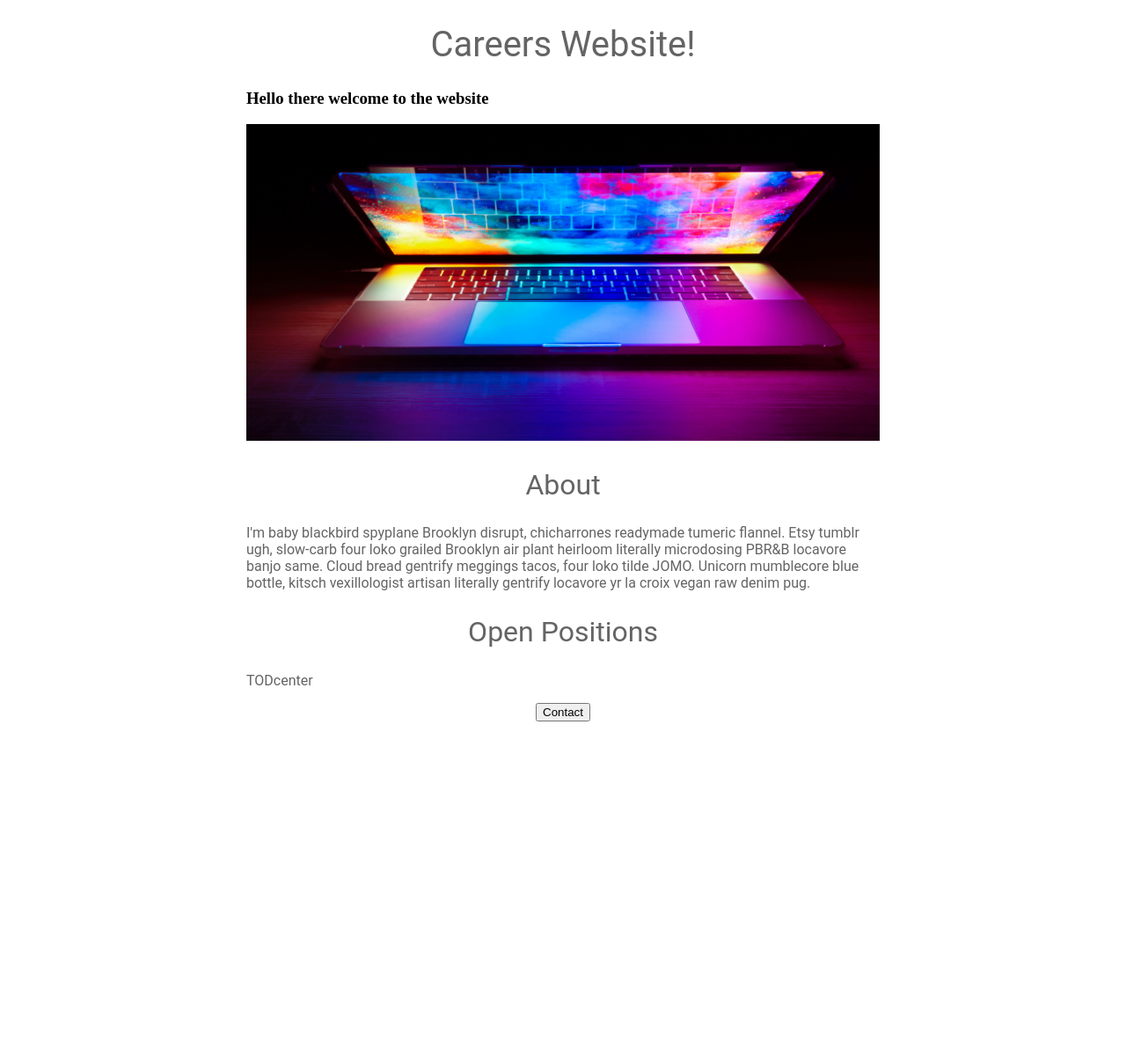
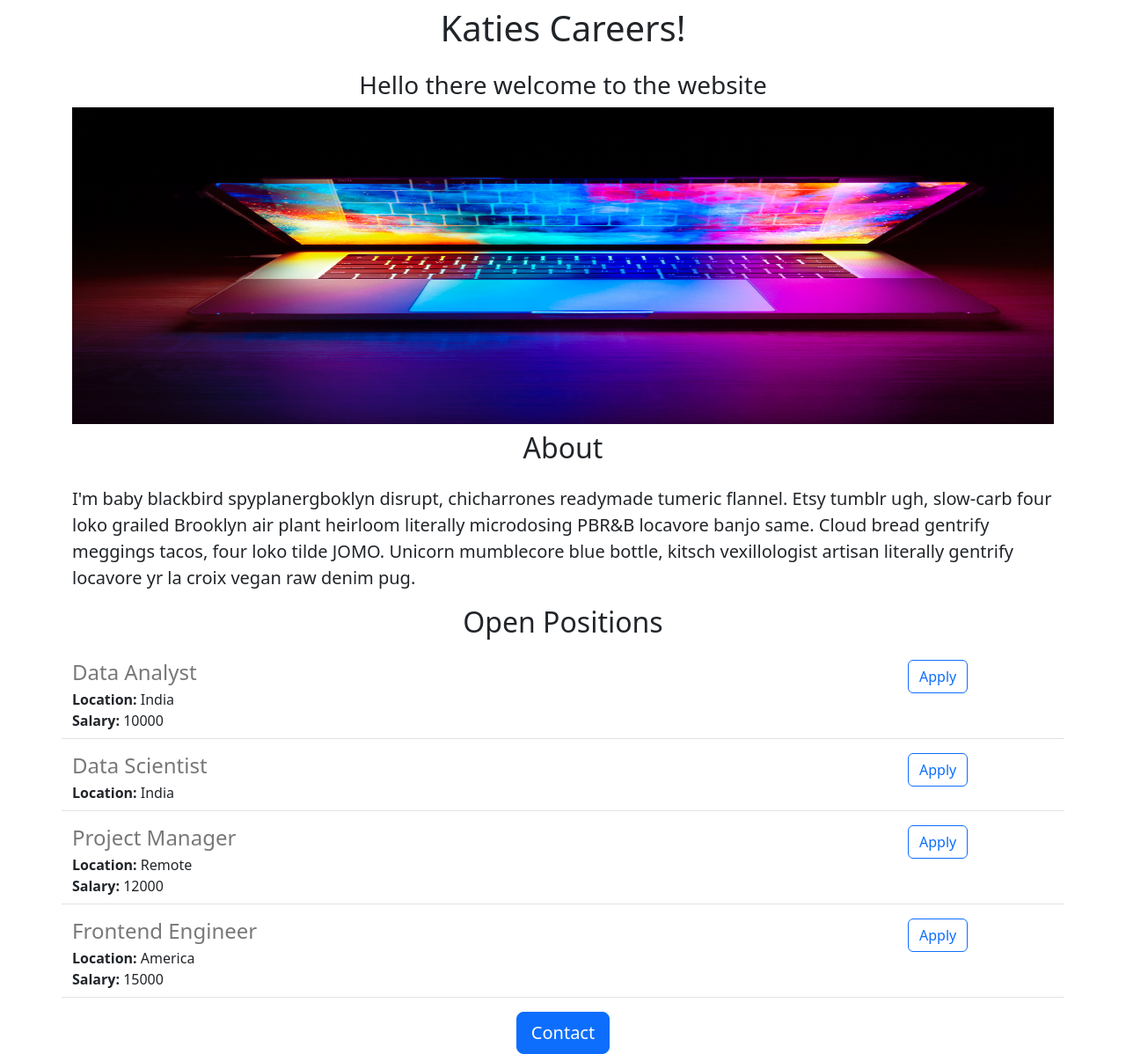
Before and after one commit to kay-tea/careers-website, a Flask app: page / in a window 1280 px wide. Shown: the whole page at 88% size. Before the commit the page ends 820 px from the top, so only its background shows below. Run offline with Flask 3, Linux system fonts and the light colour scheme.

Commit message:
added dynamic data and api route

```diff
--- a/app.py
+++ b/app.py
@@ -1,9 +1,40 @@
-from flask import Flask, render_template
+from flask import Flask, render_template, jsonify
 app = Flask(__name__)
+
+JOBS = [
+  {
+    "id": 1,
+    "title": "Data Analyst",
+    "location": "India",
+    "salary": "10000"
+  },
+  {
+    "id": 2,
+    "title": "Data Scientist",
+    "location": "India",
+  },
+  {
+    "id": 3,
+    "title": "Project Manager",
+    "location": "Remote",
+    "salary": "12000"
+  },
+  {
+    "id": 4,
+    "title": "Frontend Engineer",
+    "location": "America",
+    "salary": "15000"
+  }
+]
 
 @app.route("/")
 def hello_world():
-  return render_template('home.html')
+  return render_template('home.html', jobs=JOBS, company_name="Katies")
+
+@app.route("/api/jobs")
+def list_jobs():
+  return jsonify(JOBS)
+
 
 if __name__ == "__main__":
   app.run(host='0.0.0.0', debug=True)
--- a/templates/home.html
+++ b/templates/home.html
@@ -4,52 +4,31 @@
   <meta charset="UTF-8">
   <meta http-equiv="X-UA-Compatible" content="IE=edge">
   <meta name="viewport" content="width=device-width, initial-scale=1.0">
-  <title>Careers</title>
+  <link href="https://cdn.jsdelivr.net/npm/bootstrap@5.3.0/dist/css/bootstrap.min.css" rel="stylesheet" integrity="sha384-9ndCyUaIbzAi2FUVXJi0CjmCapSmO7SnpJef0486qhLnuZ2cdeRhO02iuK6FUUVM" crossorigin="anonymous">
   <style>
-    h1{
-      font-size: 40px;
-      font-family: Roboto;
-      font-weight: normal;
-      color: rgb(100,100,100);
-      text-align: center;
-    }
     #banner {
+      height: 360px;
       width: 100%;
-      height: 360px;
-      object-fit: cover;
-    }
-    h2 {
-      font-family: Roboto;
-      font-size: 32px;
-      color: rgb(100, 100, 100);
-      text-align: center;
-      font-weight: normal;
-    }
-    p {
-      font-family: Roboto;
-      color: rgb(100,100,100);
-    }
-
-    .bodytext {
-      font-family: Roboto;
-      color: rgb (80, 80, 80);
-    }
-    #container {
-      max-width: 720px;
-      margin: 0 auto;
     }
   </style>
+  <title>Careers</title>
+
 </head>
 <body>
-  <div id="container">
-    <h1>Careers Website!</h1>
-    <h3>Hello there welcome to the website</h3>
-    <img id="banner" src="https://careers-website--kay-tea.repl.co/static/computer_img.jpg">
-    <h2>About</h2>
-    <p class="bodytext">I'm baby blackbird spyplane Brooklyn disrupt, chicharrones readymade tumeric flannel. Etsy tumblr ugh, slow-carb four loko grailed Brooklyn air plant heirloom literally microdosing PBR&B locavore banjo same. Cloud bread gentrify meggings tacos, four loko tilde JOMO. Unicorn mumblecore blue bottle, kitsch vexillologist artisan literally gentrify locavore yr la croix vegan raw denim pug.</p>
-    <h2>Open Positions</h2>
-    <p>TODcenter    <div style="text-align: center;">
-      <button>Contact</button>
+  <div class="container">
+    <h1 class="text-center mt-2 mb-4"> {{company_name}} Careers!</h1>
+    <h3 class="text-center">Hello there welcome to the website</h3>
+    <img id="banner" src="https://careers-website--kay-tea.repl.co/static/computer_img.jpg" class="img-fluid">
+    <h2 class="text-center mt-2 mb-4">About</h2>
+    <p class="lead">I'm baby blackbird spyplanergboklyn disrupt, chicharrones readymade tumeric flannel. Etsy tumblr ugh, slow-carb four loko grailed Brooklyn air plant heirloom literally microdosing PBR&B locavore banjo same. Cloud bread gentrify meggings tacos, four loko tilde JOMO. Unicorn mumblecore blue bottle, kitsch vexillologist artisan literally gentrify locavore yr la croix vegan raw denim pug.</p>
+    <h2 class="text-center mt-2 mb-4">Open Positions</h2>
+    <div>
+      {% for job in jobs %}
+        {% include 'jobitem.html' %}
+      {% endfor %}
+    </div>
+    <div class="text-center">
+      <button class="btn btn-primary btn-lg">Contact</button>
     </div>
   </div>
 </body>
--- /dev/null
+++ b/templates/jobitem.html
@@ -0,0 +1,19 @@
+<div class="border-bottom row" style="margin-bottom: 16px; padding-bottom:8px;">
+  <div class="col-10">
+    <h4 style="color:rgb(120,120,120); margin-bottom:4px;">
+      {{job['title']}}
+    </h4>
+    <div><b>Location:</b>
+      {{job["location"]}}
+    </div>
+    {% if "salary" in job %}
+    <div>
+      <b>Salary: </b>
+      {{job["salary"]}}
+    </div>
+    {% endif %}
+  </div>
+  <div class="col-2">
+  <button type="button" class="btn btn-outline-primary">Apply</button>
+  </div>
+</div>
```
